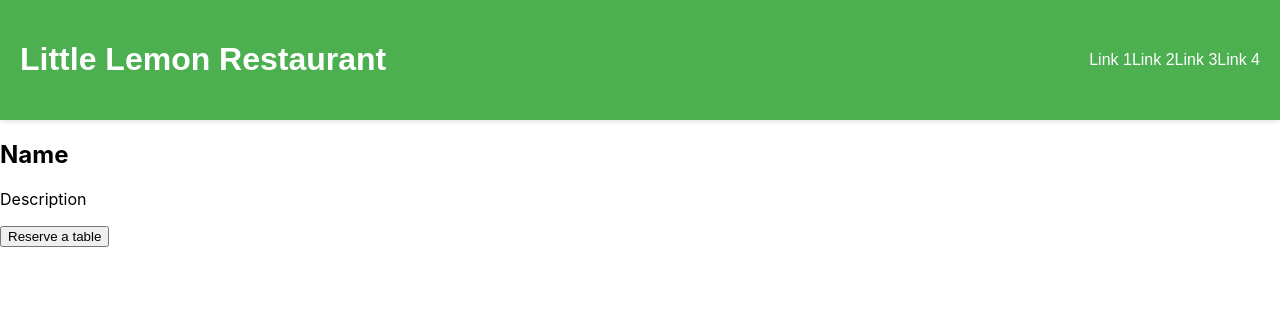
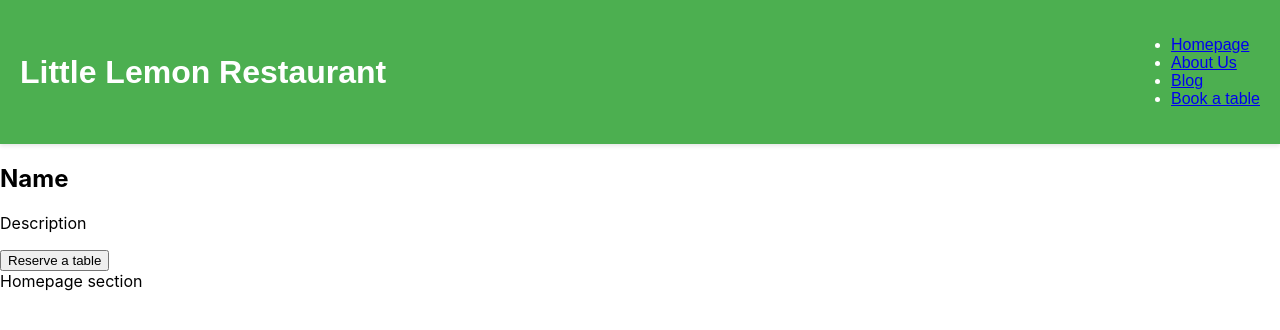
Before and after one commit to webBrah/react, a React (Create React App) app in the folder little-lemon-restaurant/: page / in a window 1280 px wide. Shown: the top 330 px of the page. Built offline with nearby package versions, Linux system fonts and the light colour scheme.

Commit message:
Homepage component

```diff
--- a/little-lemon-restaurant/src/App.js
+++ b/little-lemon-restaurant/src/App.js
@@ -1,12 +1,14 @@
 import './App.css';
 import Header from './components/Header/Header';
 import Hero from './components/Hero/Hero.jsx';
+import Hompage from './components/Homepage/Homepage';
 
 function App() {
   return (
     <>
       <Header />
       <Hero />
+      <Hompage />
     </>
   );
 }
--- a/little-lemon-restaurant/src/components/Header/Header.jsx
+++ b/little-lemon-restaurant/src/components/Header/Header.jsx
@@ -1,4 +1,4 @@
-import "./Header.css"
+import './Header.css';
 
 export default function Header() {
   return (
@@ -7,14 +7,22 @@ export default function Header() {
         <div className="logo">
           <h1>Little Lemon Restaurant</h1>
         </div>
-        <div className="nav-menu">
+        <nav>
           <ul>
-            <li>Link 1</li>
-            <li>Link 2</li>
-            <li>Link 3</li>
-            <li>Link 4</li>
+            <li>
+              <a href="/home">Homepage</a>
+            </li>
+            <li>
+              <a href="/about">About Us</a>
+            </li>
+            <li>
+              <a href="/blog">Blog</a>
+            </li>
+            <li>
+            <a href="/book" role="button">Book a table</a>
+            </li>
           </ul>
-        </div>
+        </nav>
       </header>
     </>
   );
--- /dev/null
+++ b/little-lemon-restaurant/src/components/Homepage/Homepage.jsx
@@ -0,0 +1,3 @@
+export default function Hompage() {
+  return <section>Homepage section</section>;
+}
```
